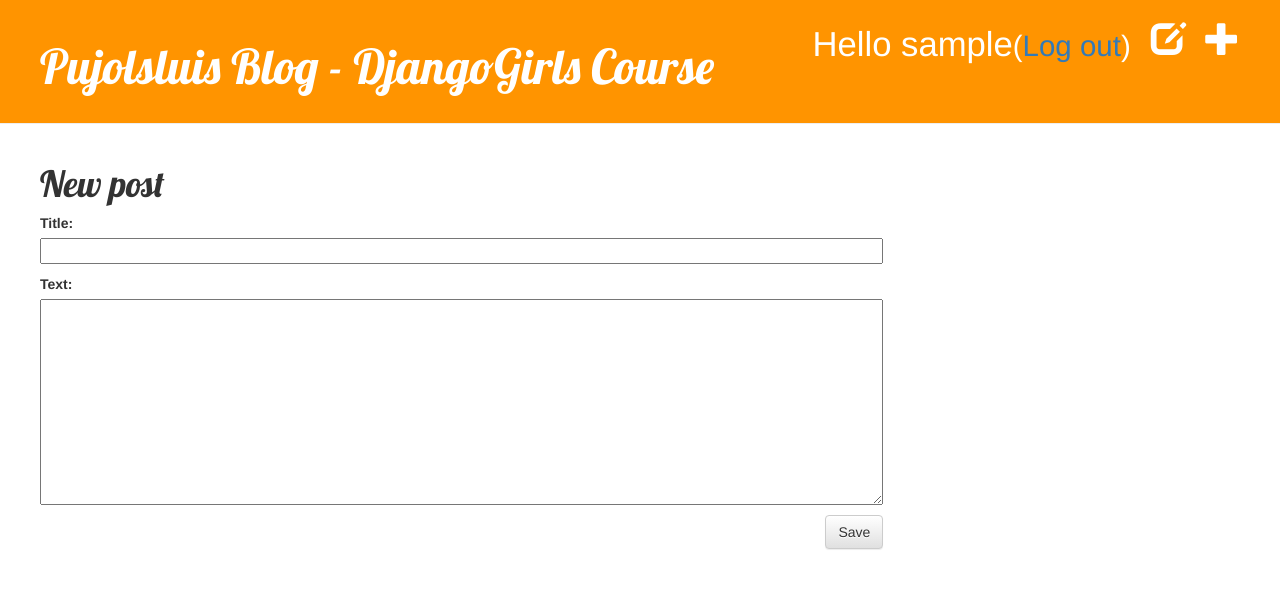
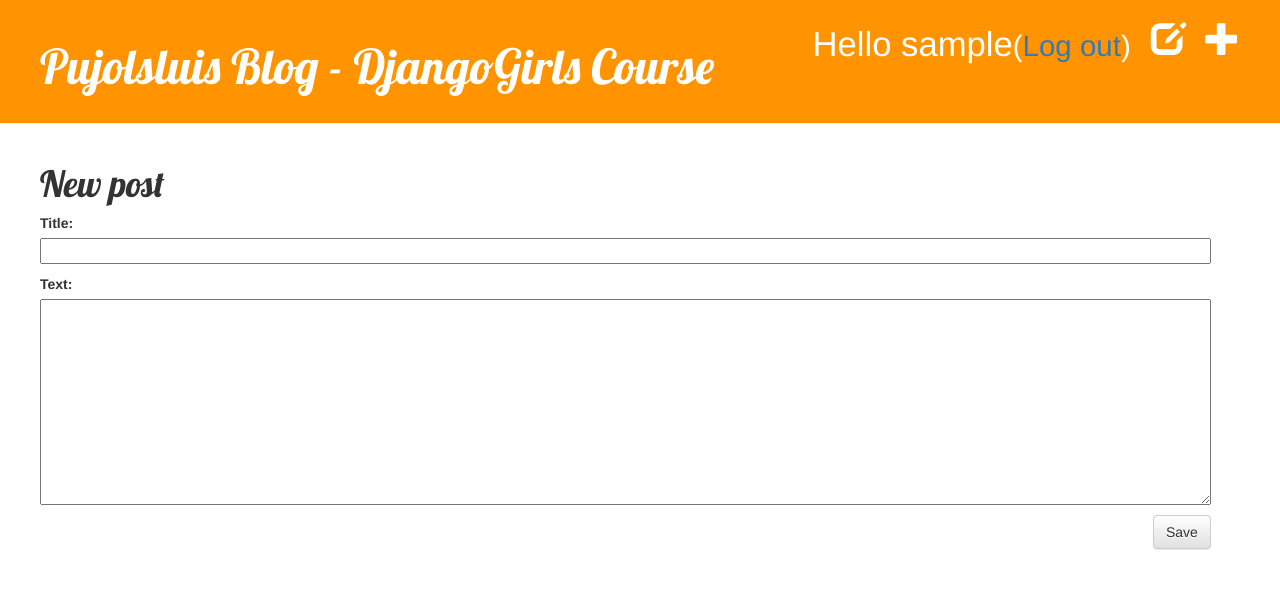
Before and after one commit to Pujolsluis/my-first-django-blog, a Django app: page /post/new/ in a window 1280 px wide; the page is wider, and only the part inside the window is pictured. Shown: the top 589 px of that part. Run offline with Django 3.2, Linux system fonts and the light colour scheme; the visitor is signed in with stand-in values (Sample User, id 1); some libraries are stand-ins or nearby versions.

Commit message:
UPDATE "updated the column span value for the variable block content so it distribute and looks better in the website, its now spanning with a size of 10"

```diff
--- a/blog/templates/blog/base.html
+++ b/blog/templates/blog/base.html
@@ -27,7 +27,7 @@
 
             <div class="content">
                  <div class="row">
-                     <div class="col-md-8">
+                     <div class="col-sm-11">
                         {% block content %}
                          {% endblock %}
                      </div>
```
